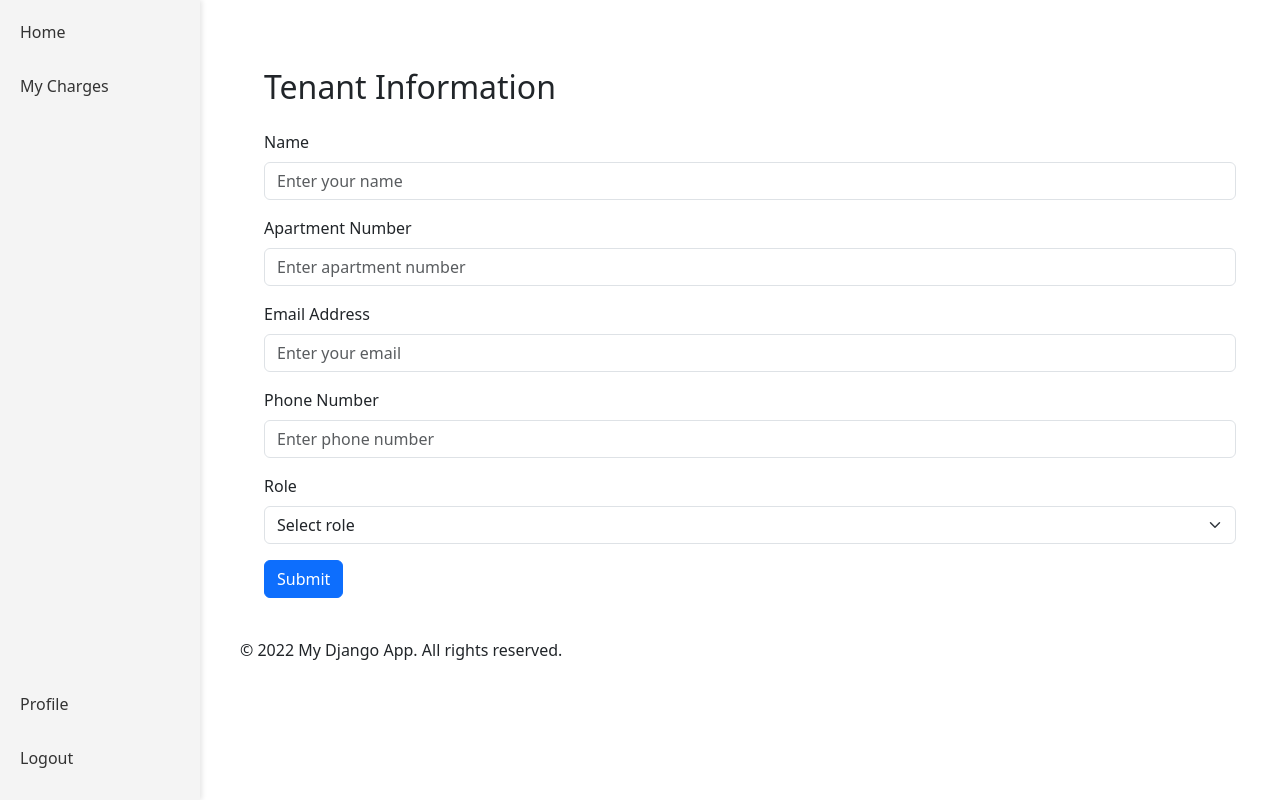
After one commit to Mooky0/tarsashaz, a Django app: template accounting/templates/accounting/add_tenant.html in a window 1280 px wide. The commit adds this page. Run offline with Django 5.2, Linux system fonts and the light colour scheme; the template is opened without the code that fills it, so the values that code supplies are empty; some libraries are stand-ins or nearby versions.

Commit message:
add tenant action

```diff
--- /dev/null
+++ b/accounting/templates/accounting/add_tenant.html
@@ -0,0 +1,55 @@
+{% extends 'base.html' %}
+
+{% block title %}Add Tenant{% endblock %}
+
+{% block content %}
+
+<div class="container mt-5">
+    <div class="container mt-5">
+        <h2 class="mb-4">Tenant Information</h2>
+        <form method="POST" action="{% url 'add_tenant_action' %}">
+            {% csrf_token %}
+
+            <!-- Name -->
+            <div class="mb-3">
+                <label for="name" class="form-label">Name</label>
+                <input type="text" class="form-control" id="name" name="name" placeholder="Enter your name" required>
+            </div>
+
+            <!-- Apartment Number -->
+            <div class="mb-3">
+                <label for="apartment" class="form-label">Apartment Number</label>
+                <input type="text" class="form-control" id="apartment" name="apartment" placeholder="Enter apartment number" required>
+            </div>
+
+            <!-- Email Address -->
+            <div class="mb-3">
+                <label for="email" class="form-label">Email Address</label>
+                <input type="email" class="form-control" id="email" name="email" placeholder="Enter your email" required>
+            </div>
+
+            <!-- Phone Number -->
+            <div class="mb-3">
+                <label for="phone" class="form-label">Phone Number</label>
+                <input type="tel" class="form-control" id="phone" name="phone" placeholder="Enter phone number" required>
+            </div>
+
+            <!-- Role Dropdown -->
+            <div class="mb-3">
+                <label for="role" class="form-label">Role</label>
+                <select class="form-select" id="role" name="role" required>
+                    <option value="" disabled selected>Select role</option>
+                    {% for role in roles %}
+                        <option value="{{ role }}">{{ role }}</option>
+                    {% endfor %}
+                </select>
+            </div>
+
+            <!-- Submit Button -->
+            <button type="submit" class="btn btn-primary">Submit</button>
+        </form>
+    </div>
+
+    <script src="https://cdn.jsdelivr.net/npm/bootstrap@5.3.0-alpha1/dist/js/bootstrap.bundle.min.js"></script>
+
+{% endblock %}
--- a/accounting/templates/accounting/charges.html
+++ b/accounting/templates/accounting/charges.html
@@ -6,9 +6,9 @@
 
 {% block content %}
 
-<h1><b>Charges</b></h1>
 
 <div class="container mt-5">
+    <h1><b>Charges</b></h1>
     <label for="tenantDropdown" class="form-label">Select Tenant:</label>
     <div class="input-group mb-3">
         <select id="tenantDropdown" name="tenant" class="form-select">
--- a/accounting/templates/accounting/index.html
+++ b/accounting/templates/accounting/index.html
@@ -6,9 +6,9 @@
 
 {% block content %}
 
-<h1><b>Dashboard</b></h1>
 
 <div class="container">
+    <h1><b>Dashboard</b></h1>
     <div class="row">
         <div class="col">
             <div class="container mt-5">
--- a/accounting/templates/accounting/my_charges.html
+++ b/accounting/templates/accounting/my_charges.html
@@ -2,8 +2,8 @@
 {% load static %}
 
 {% block content %}
+   <div class="container mt-5">
     <h1>My charges</h1>
-   <div class="container mt-5">
     <div>
         {% include 'partials/tenant_payments.html' %}
     </div>
--- a/accounting/templates/accounting/tenants.html
+++ b/accounting/templates/accounting/tenants.html
@@ -5,9 +5,12 @@
 
 {% block content %}
 
-<h1><b>Tenants</b></h1>
 
 <div class="container mt-5">
+    <h1><b>Tenants</b></h1>
+    <div class="d-flex justify-content-end mt-3 mb-3">
+        <a href="{% url 'add_tenant' %}" class="btn btn-primary">Add Tenant</a>
+    </div>
     <table class="table table-bordered">
         <thead>
             <tr>
@@ -29,6 +32,7 @@
                         <td>{{ tenant.email }}</td>
                         <td>{{ tenant.phone_number }}</td>
                         <td>Edit</td>
+                        <td>Delete</td>
                     </tr>
                 {% endfor %}
             {% else %}
--- a/accounting/urls.py
+++ b/accounting/urls.py
@@ -4,15 +4,14 @@ from . import views
 
 urlpatterns = [
     path('', views.index, name='index'),
-    path('home/', views.home, name='home'),
     path('tenants/', views.tenants, name='tenants'),
     path('tenants_payment_filter/', views.tenants_payment_filter, name='tenants_payment_filter'),
     path('charges/', views.charges, name='charges'),
-    path('about/', views.about, name='about'),
-    path('contact/', views.contact, name='contact'),
     path('profile/', views.profile, name='profile'),
     path('login/', views.login_view, name='login'),
     path('login_action/', views.login_action, name='login_action'),
     path('logout/', views.logout_view, name='logout'),
     path('my_charges/', views.my_charges, name='my_charges'),
+    path('add_tenant/', views.add_tenant, name='add_tenant'),
+    path('add_tenant_action/', views.add_tenant_action, name='add_tenant_action'),
 ]
```
Also changed, not shown: accounting/views.py (+33 -6 lines).
